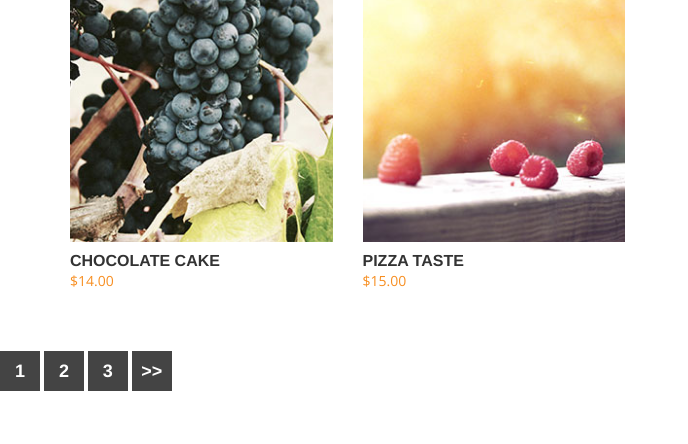
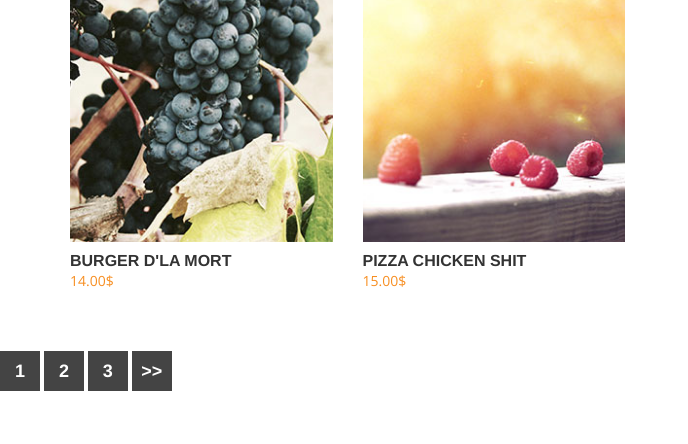
Before and after one commit to projetBertrandLoic/projetWeb, a PHP site: page /menu.php in a window 1280 px wide. Shown: the part 638-1082 px from the top of the page, without its empty margins (0-688 px from the left). Run offline with PHP 8.4, Linux system fonts and the light colour scheme; data that the repository does not hold is empty.

Commit message:
nettoyage de code

```diff
--- a/deconnexion.php
+++ b/deconnexion.php
@@ -1,5 +1,8 @@
 <?php
-		include("header.php");
+		include('header.php');
+
+
+
 		session_destroy();
 
 		?><span class="label label-success">Vous etes bien deconnecté</span>
--- a/header.php
+++ b/header.php
@@ -56,6 +56,7 @@ ini_set('display_errors', 'On');
 									<?php
 										include("model/fonctions-panier.php");
 										// TODO : Remplacer avec l'ID de l'utilisateur connecté
+
 										$idUserConnected = 1;
 										$infosPanier = getInfosPanier($idUserConnected);
 
--- a/menu.php
+++ b/menu.php
@@ -122,8 +122,8 @@
                                     </div>
                                 </div>
                                 <div class="label-text">
-                                    <h3><a href="article.php">Chocolate Cake</a></h3>
-                                    <span class="text-category">$14.00</span>
+                                    <h3><a href="article.php">Burger D'la Mort</a></h3>
+                                    <span class="text-category">14.00$</span>
                                 </div>
                             </div>
                         </div>
@@ -139,8 +139,8 @@
                                     </div>
                                 </div>
                                 <div class="label-text">
-                                    <h3><a href="article.php">Pizza Taste</a></h3>
-                                    <span class="text-category">$15.00</span>
+                                    <h3><a href="article.php">Pizza Chicken Shit</a></h3>
+                                    <span class="text-category">15.00$</span>
                                 </div>
                             </div>
                         </div>
--- a/verif-user.php
+++ b/verif-user.php
@@ -6,6 +6,9 @@ if ((!empty($_POST["login"])) && (!empty($_POST["password"]))){
 	$login = $_POST["login"];
 	$passwd = $_POST["password"];
 
+	// verification des caracteres speciaux
+
+	$passwd = mysqli_real_escape_string($co, $passwd);
 
 
 	$resultat = mysqli_query($co,"SELECT * FROM user WHERE login='$login' AND '$passwd'=password") or die("erreur requete client");
```
Also changed, not shown: merci.php (+4 -4 lines).
